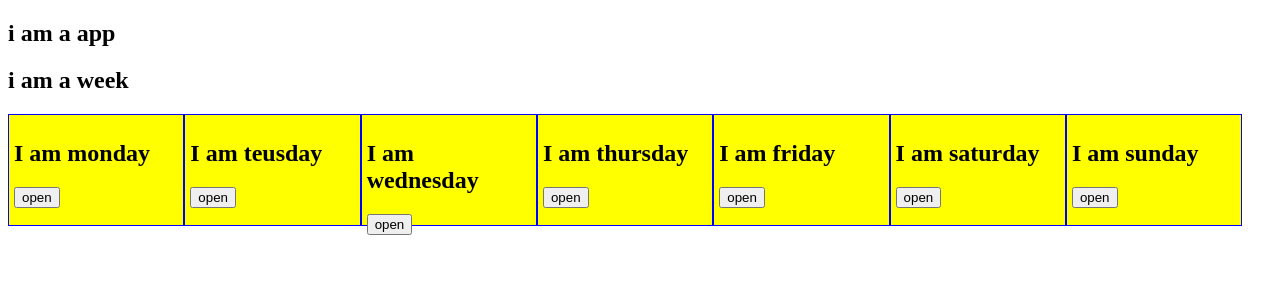
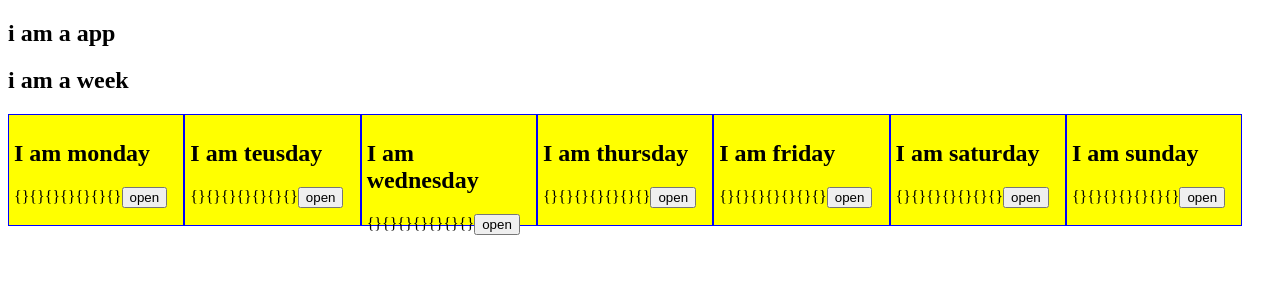
Before and after one commit to mralwin/BuildAWorkout, a React (Create React App) app: page / in a window 1280 px wide. Both pictures are taken after typing "Sample" into the empty fields and a click on the button "Generate!". Shown: the top 300 px of the page. Built offline with nearby package versions, Linux system fonts and the light colour scheme.

Commit message:
Day classification of exercises

```diff
--- a/src/components/AddExerciseForm.js
+++ b/src/components/AddExerciseForm.js
@@ -39,7 +39,6 @@ class AddExerciseForm extends React.Component {
           placeholder="Weight increment"
         />
         <button type="submit">Add Exercise</button>
-        <h2>{this.props.testProp}</h2>
       </form>
     );
   }
--- a/src/components/App.js
+++ b/src/components/App.js
@@ -12,12 +12,21 @@ class App extends React.Component {
       friday: "friday",
       saturday: "saturday",
       sunday: "sunday"
+    },
+    exercises: {
+      monday: {},
+      teusday: {},
+      wednesday: {},
+      thursday: {},
+      friday: {},
+      saturday: {},
+      sunday: {}
     }
   };
 
   addExersise = exercise => {
     const exercises = { ...this.state.exercises };
-    exercises[`exercise${Date.now()}`] = exercise;
+    exercises[`${exercise.day}`][`${exercise.day}-${exercise.name}`] = exercise;
     this.setState({
       exercises: exercises
     });
@@ -27,7 +36,11 @@ class App extends React.Component {
     return (
       <div>
         <h2>i am a app</h2>
-        <Week day={this.state.day} addExercise={this.addExersise} />
+        <Week
+          day={this.state.day}
+          exercises={this.state.exercises}
+          addExercise={this.addExersise}
+        />
       </div>
     );
   }
--- a/src/components/day.js
+++ b/src/components/day.js
@@ -1,6 +1,7 @@
 import React from "react";
 import Modal from "./Modal";
 import AddExerciseForm from "./AddExerciseForm";
+import Exercise from "./exercise";
 
 class Day extends React.Component {
   state = { show: false };
@@ -17,10 +18,13 @@ class Day extends React.Component {
     return (
       <div className="a">
         <h2>I am {this.props.index}</h2>
+        {Object.keys(this.props.exercises).map(key => (
+          <Exercise key={key} index={key} details={this.props.exercises[key]} />
+        ))}
         <Modal show={this.state.show} handleClose={this.hideModal}>
           <AddExerciseForm
             addExercise={this.props.addExercise}
-            testProp={this.props.index}
+            day={this.props.index}
           />
         </Modal>
         <button type="button" onClick={this.showModal}>
--- a/src/components/exercise.js
+++ b/src/components/exercise.js
@@ -1,11 +1,9 @@
 import React from "react";
-import day from "./day";
-import Header from "./Header";
 
-class App extends React.Component {
+class Exercise extends React.Component {
   render() {
-    return <h2>I am a exersize</h2>;
+    return `${JSON.stringify(this.props.details)}`;
   }
 }
 
-export default App;
+export default Exercise;
--- a/src/components/week.js
+++ b/src/components/week.js
@@ -3,11 +3,17 @@ import Day from "./day";
 
 class Week extends React.Component {
   render() {
+    const props = this.props;
     return (
       <div>
         <h2> i am a week </h2>
         {Object.keys(this.props.day).map(key => (
-          <Day key={key} index={key} addExercise={this.props.addExercise} />
+          <Day
+            key={key}
+            index={key}
+            exercises={props.exercises}
+            addExercise={props.addExercise}
+          />
         ))}
       </div>
     );
```
